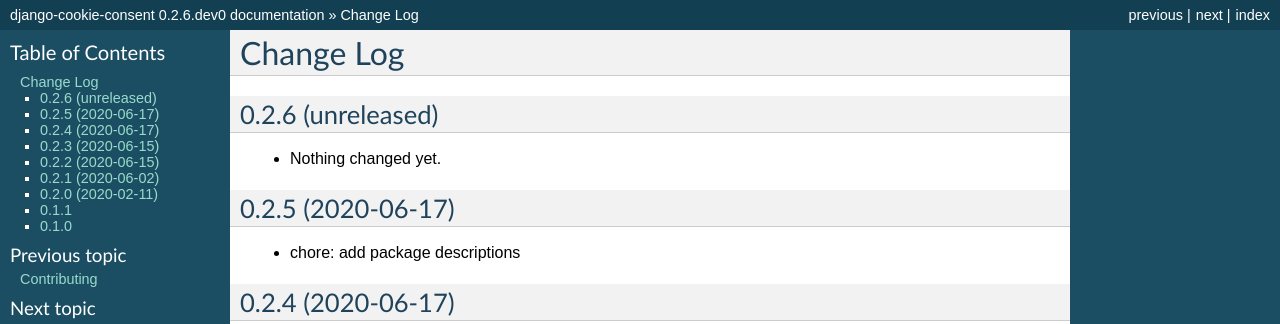
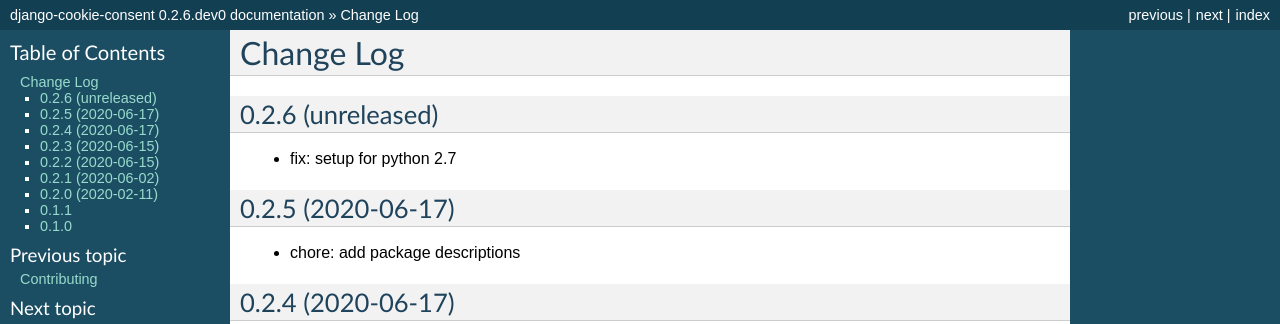
Before and after one commit to jazzband/django-cookie-consent, a Sphinx documentation site: the page built from docs/changelog.rst, in a window 1280 px wide. Shown: the top 324 px of the page. Built offline with Sphinx 7.4.7, drawn with Linux system fonts in a browser that asks for light colours; the version number is read from the project's files by our own code.

Commit message:
Update docs/changelog.rst

```diff
--- a/docs/changelog.rst
+++ b/docs/changelog.rst
@@ -5,7 +5,7 @@
 0.2.6 (unreleased)
 ------------------
 
-- Nothing changed yet.
+* fix: setup for python 2.7
 
 
 0.2.5 (2020-06-17)
```
